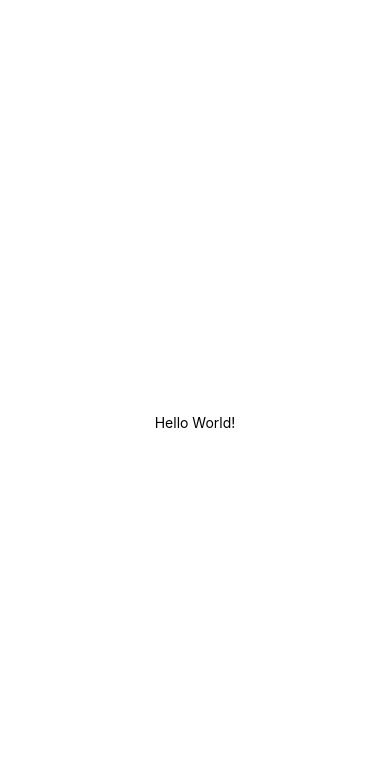
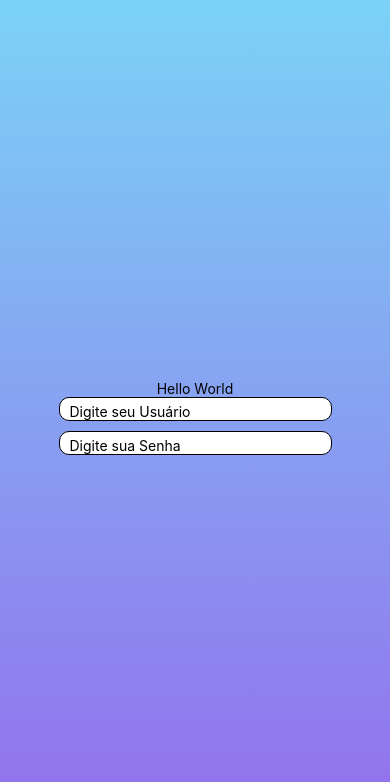
Before and after one commit to gui-andreta/AppSystemRh, a React Native app: screen / in a window 390 px wide. Shown: the top 782 px of the page. Built offline with nearby package versions, Linux system fonts and the light colour scheme.

Commit message:
Inicio da tela de Login

```diff
--- a/package.json
+++ b/package.json
@@ -10,10 +10,10 @@
   },
   "dependencies": {
     "expo": "~49.0.11",
+    "expo-linear-gradient": "~12.3.0",
     "expo-status-bar": "~1.6.0",
     "react": "18.2.0",
     "react-native": "0.72.4",
-    "react-native-linear-gradient": "^2.8.3",
     "styled-components": "^6.0.8"
   },
   "devDependencies": {
--- a/src/App.js
+++ b/src/App.js
@@ -1,20 +1,9 @@
 import { StatusBar } from 'expo-status-bar';
 import { StyleSheet, Text, View } from 'react-native';
+import Login from './screens/login';
 
 export default function App() {
   return (
-    <View style={styles.container}>
-      <Text>Hello World!</Text>
-      <StatusBar style="auto" />
-    </View>
+    <Login />
   );
 }
-
-const styles = StyleSheet.create({
-  container: {
-    flex: 1,
-    backgroundColor: '#fff',
-    alignItems: 'center',
-    justifyContent: 'center',
-  },
-});
--- /dev/null
+++ b/src/screens/login.js
@@ -0,0 +1,57 @@
+import React from "react";
+import { StyleSheet, Text, TextInput, View } from "react-native";
+import { LinearGradient } from "expo-linear-gradient";
+
+export default function Login() {
+    return (
+        <LinearGradient
+            colors={["#7BD2F6FF", "#946DEDFF"]}
+            style={styles.container}
+        >
+            <Text>Hello World</Text>
+            <TextInput
+                textContentType="nickname"
+                style={styles.inputUser}
+                placeholder="Digite seu Usuário"
+            />
+            <TextInput
+                style={styles.inputPass}
+                placeholder="Digite sua Senha"
+            />
+        </LinearGradient>
+    );
+}
+
+const styles = StyleSheet.create({
+    container: {
+        flex: 1,
+        alignItems: "center",
+        justifyContent: "center",
+    },
+
+    inputUser: {
+        backgroundColor: "#fff",
+        alignItems: "center",
+        justifyContent: "center",
+        width: "70%",
+        paddingLeft: 10,
+        paddingTop: 5,
+        marginBottom: 10,
+        borderColor: "#000",
+        borderWidth: 1,
+        borderRadius: 10,
+    },
+
+    inputPass: {
+        backgroundColor: "#fff",
+        alignItems: "center",
+        justifyContent: "center",
+        width: "70%",
+        paddingLeft: 10,
+        paddingTop: 5,
+        marginBottom: 10,
+        borderColor: "#000",
+        borderWidth: 1,
+        borderRadius: 10,
+    },
+});
```
Also changed, not shown: 1 other file (tests, documents, lock files or other folders).
